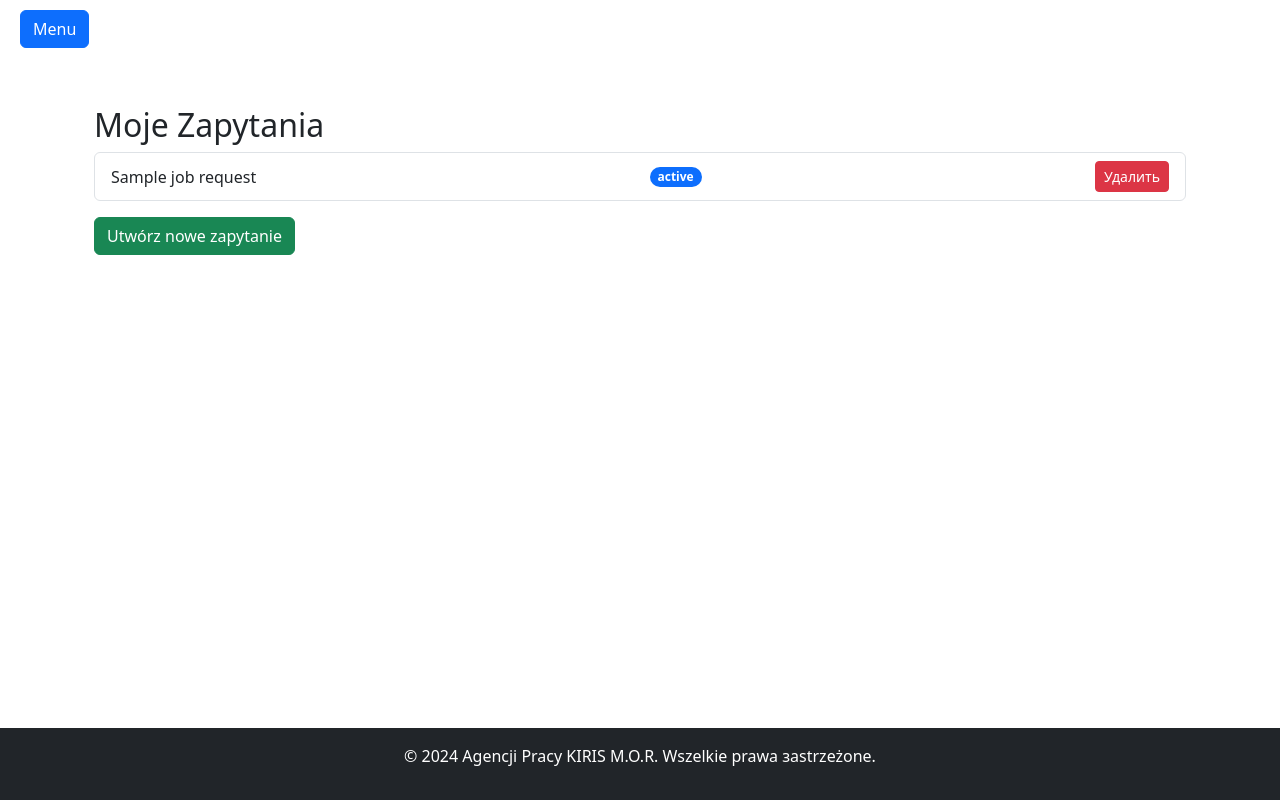
After one commit to OleksandrKiris/Aplikacja-internetowa-do-rekrutacji, a Django app: template templates/job_requests/client_job_request_list.html in a window 1280 px wide. The commit adds this page. Run offline with Django 5.2, Linux system fonts and the light colour scheme; the template is opened without the code that fills it: most values are stand-ins (such as "Sample title", 1, 10 or a date in 2020).

Commit message:
Stworzono views request ,szablony, urls,formy

```diff
--- a/jobs/forms.py
+++ b/jobs/forms.py
@@ -18,8 +18,7 @@ class JobForm(forms.ModelForm):
 class ApplicationForm(forms.ModelForm):
     class Meta:
         model = Application
-        fields = ['job', 'cover_letter']
+        fields = ['cover_letter']  # Убираем 'job'
         widgets = {
-            'job': forms.Select(attrs={'class': 'form-control'}),
             'cover_letter': forms.Textarea(attrs={'class': 'form-control'}),
         }
--- a/jobs/urls.py
+++ b/jobs/urls.py
@@ -1,8 +1,7 @@
 from django.urls import path
 from .views import RecruiterJobListView, RecruiterJobDetailView, RecruiterCreateJobView, \
-                   CandidateJobListView, CandidateJobDetailView, CandidateCreateApplicationView, \
-                   ClientJobListView, ClientJobDetailView
-
+    CandidateJobListView, CandidateJobDetailView, CandidateCreateApplicationView, \
+    ClientJobListView, ClientJobDetailView, CandidateApplicationListView
 
 app_name = 'jobs'
 
@@ -16,6 +15,7 @@ urlpatterns = [
     path('candidate/jobs/', CandidateJobListView.as_view(), name='candidate_job_list'),
     path('candidate/jobs/<int:job_id>/', CandidateJobDetailView.as_view(), name='candidate_job_detail'),
     path('candidate/jobs/<int:job_id>/apply/', CandidateCreateApplicationView.as_view(), name='candidate_create_application'),
+    path('candidate/applications/', CandidateApplicationListView.as_view(), name='candidate_application_list'),
 
     # URL-адреса для клиента
     path('client/jobs/', ClientJobListView.as_view(), name='client_job_list'),
--- a/kirismor/urls.py
+++ b/kirismor/urls.py
@@ -24,7 +24,7 @@ urlpatterns = [
     path('accounts/', include('accounts.urls')),
     #path('communications/', include('communications.urls')),
     path('jobs/', include('jobs.urls')),
-    #path('requests/', include('requests.urls')),
+    path('requests/', include('requests.urls')),
     path('', HomeView.as_view(), name='home'),
     path('o-nas/', AboutView.as_view(), name='about'),
     path('contact/', ContactView.as_view(), name='contact'),
--- a/static/css/accounts.css
+++ b/static/css/accounts.css
@@ -17,21 +17,6 @@ header {
     padding: 10px 20px;
 }
 
-/* Стилизация кнопки меню */
-.btn-primary {
-    background-color: var(--primary-color); /* Используем переменную для основного цвета */
-    border-color: #004085;
-}
-
-/* Стили для бокового меню (offcanvas) */
-.offcanvas-header {
-    background-color: var(--primary-color); /* Используем переменную для основного цвета */
-    color: white;
-}
-
-.offcanvas-body {
-    background-color: var(--background-color); /* Используем переменную для цвета фона */
-}
 
 .nav-link {
     color: var(--text-color); /* Используем переменную для цвета текста */
@@ -59,20 +44,7 @@ header {
     height: auto;
 }
 
-/* Стили для основного содержимого */
-main {
-    padding: 20px;
-    background-color: var(--background-color); /* Используем переменную для цвета фона */
-    flex: 1; /* Заставляет основное содержимое занимать все доступное пространство */
-}
 
-h1 {
-    color: var(--primary-color); /* Используем переменную для основного цвета заголовков */
-}
-
-p {
-    color: var(--text-color); /* Используем переменную для цвета текста */
-}
 
 /* Стили для футера */
 footer {
@@ -81,10 +53,3 @@ footer {
     text-align: center;
     padding: 20px 0; /* Подушка сверху и снизу */
 }
-
-.container {
-    display: flex;
-    justify-content: center; /* Центрирование содержимого */
-    align-items: center;
-    height: 100%;
-}
--- a/templates/dashboard/client_dashboard.html
+++ b/templates/dashboard/client_dashboard.html
@@ -38,10 +38,10 @@
                             </form>
                     </li>
                     <li class="nav-item"><a href="{% url 'home' %}" class="nav-link">Strona główna</a></li>
-                   <li class="nav-item"><a href="{% url 'accounts:client_profile' %}" class="nav-link">Profil</a></li>
-                      <li class="nav-item"><a href="{% url 'jobs:client_job_list' %}" class="btn btn-primary">Lista ofert pracy</a></li>
-                    <li class="nav-item"><a href="#" class="nav-link">Moje Zapytania</a></li>
-                    <li class="nav-item"><a href="#" class="nav-link">Nowe Oferty</a></li>
+                    <li class="nav-item"><a href="{% url 'accounts:client_profile' %}" class="nav-link">Profil</a></li>
+                    <li class="nav-item"><a href="{% url 'jobs:client_job_list' %}" class="nav-link">Lista ofert pracy</a></li>
+                    <li class="nav-item"><a href="{% url 'requests:client_job_request_create' %}" class="nav-link">Utwórz nowe zapytanie</a><li>
+                    <li class="nav-item"><a href="{% url 'requests:client_job_request_list' %}" class="nav-link">Moje Zapytania</a><li>
                     <li class="nav-item"><a href="#" class="nav-link">Wiadomości</a></li>
                 </ul>
             </div>
--- /dev/null
+++ b/templates/job_requests/client_job_request_list.html
@@ -0,0 +1,23 @@
+{% extends 'dashboard/client_dashboard.html' %}
+{% load static %}
+
+{% block content %}
+<div class="container mt-4">
+    <h2>Moje Zapytania</h2>
+    <div class="list-group">
+        {% for job_request in job_requests %}
+        <div class="list-group-item list-group-item-action d-flex justify-content-between align-items-center">
+            {{ job_request.title }}
+            <span class="badge bg-primary rounded-pill">{{ job_request.get_status_display }}</span>
+            <form method="post" action="{% url 'requests:client_job_request_delete' job_request.pk %}" style="display: inline;">
+                {% csrf_token %}
+                <button type="submit" class="btn btn-danger btn-sm">Удалить</button>
+            </form>
+        </div>
+        {% empty %}
+        <div class="alert alert-info">Brak zapytań.</div>
+        {% endfor %}
+    </div>
+    <a href="{% url 'requests:client_job_request_create' %}" class="btn btn-success mt-3">Utwórz nowe zapytanie</a>
+</div>
+{% endblock %}
--- a/templates/jobs/candidate_job_detail.html
+++ b/templates/jobs/candidate_job_detail.html
@@ -12,7 +12,7 @@
             {% else %}
                 <p class="card-text"><strong>Status:</strong> Zamknięta</p>
             {% endif %}
-            <a href="{% url 'apply_job' job_id=job.pk %}" class="btn btn-primary">Aplikuj</a>
+            <a href="{% url 'jobs:candidate_create_application' job_id=job.pk %}" class="btn btn-primary">Aplikuj</a>
         </div>
     </div>
 </div>
--- a/templates/jobs/candidate_job_list.html
+++ b/templates/jobs/candidate_job_list.html
@@ -9,7 +9,7 @@
                 <div class="card-body">
                     <h5 class="card-title">{{ job.title }}</h5>
                     <p class="card-text">{{ job.description }}</p>
-                    <a href="{% url 'job_detail' job_id=job.pk %}" class="btn btn-primary">Szczegóły</a>
+                    <a href="{% url 'jobs:candidate_job_detail' job_id=job.pk %}" class="btn btn-primary">Szczegóły</a>
                 </div>
             </div>
         </div>
```
Also changed, not shown: jobs/views.py (+10 -1 lines), requests/forms.py (added, +13 -0 lines), requests/models.py (+11 -1 lines), requests/urls.py (added, +15 -0 lines), requests/views.py (+46 -2 lines), templates/dashboard/recruiter_dashboard.html (+4 -4 lines), templates/job_requests/client_job_request_confirm_delete.html (added, +14 -0 lines), templates/job_requests/job_request_form.html (added, +13 -0 lines), templates/job_requests/recruiter_job_request_list.html (added, +19 -0 lines), templates/jobs/candidate_application_list.html (added, +26 -0 lines), requests/migrations/0002_jobrequest_recruiter.py (added).
